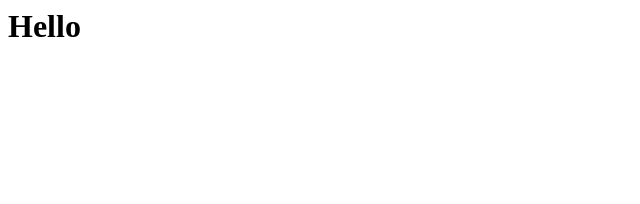
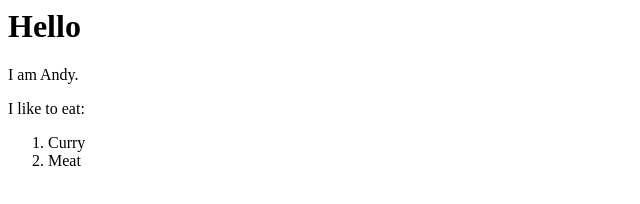
Before and after one commit to Andy-Zhang666/MyFirstLab, a plain HTML site: page index.html in a window 1280 px wide. Shown: the whole page, without its empty margins (0-640 px from the left). Drawn offline with Linux system fonts and the light colour scheme.

Commit message:
new list

```diff
--- a/index.html
+++ b/index.html
@@ -1,5 +1,11 @@
 <html>
 <body>
 <h1> Hello </h1>
+<p> I am Andy.</p>
+<p> I like to eat:</p>
+<ol>
+<li>Curry
+    <li>Meat
+
 </body>
 </html>
```
